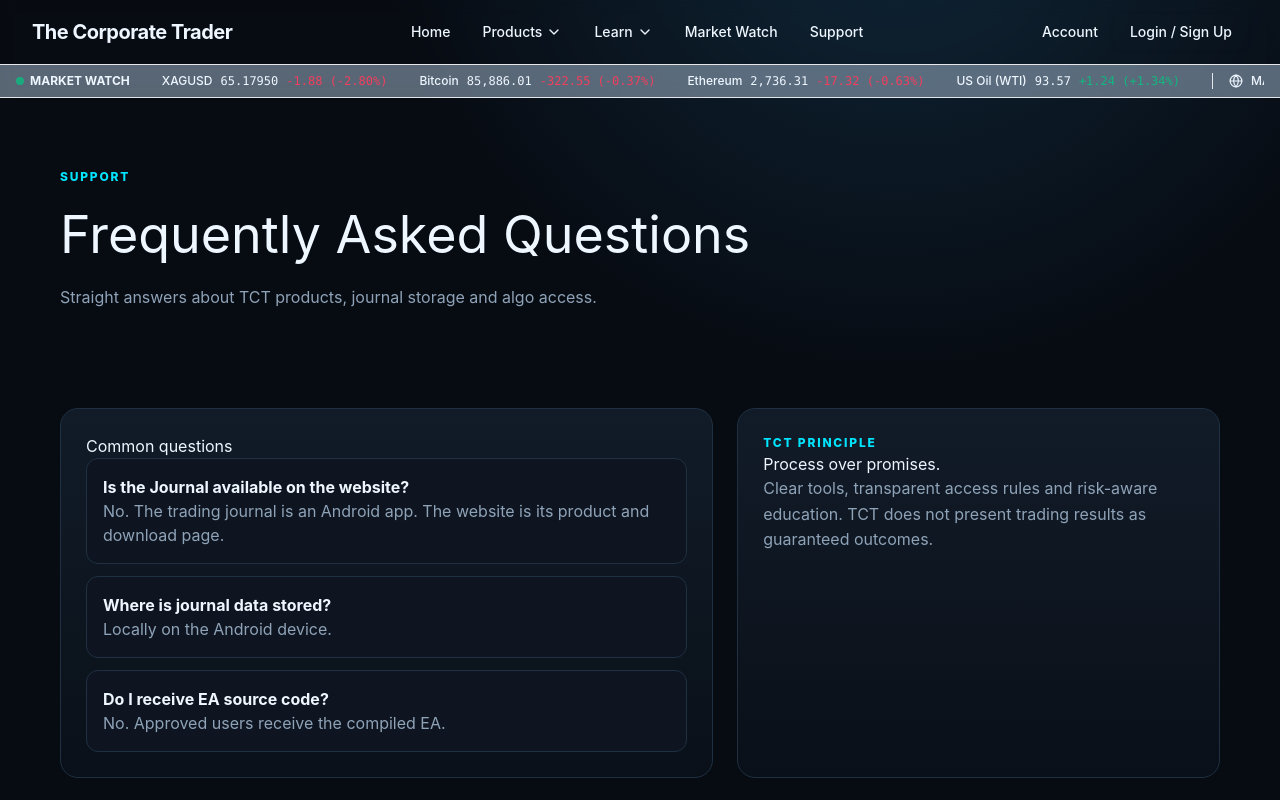
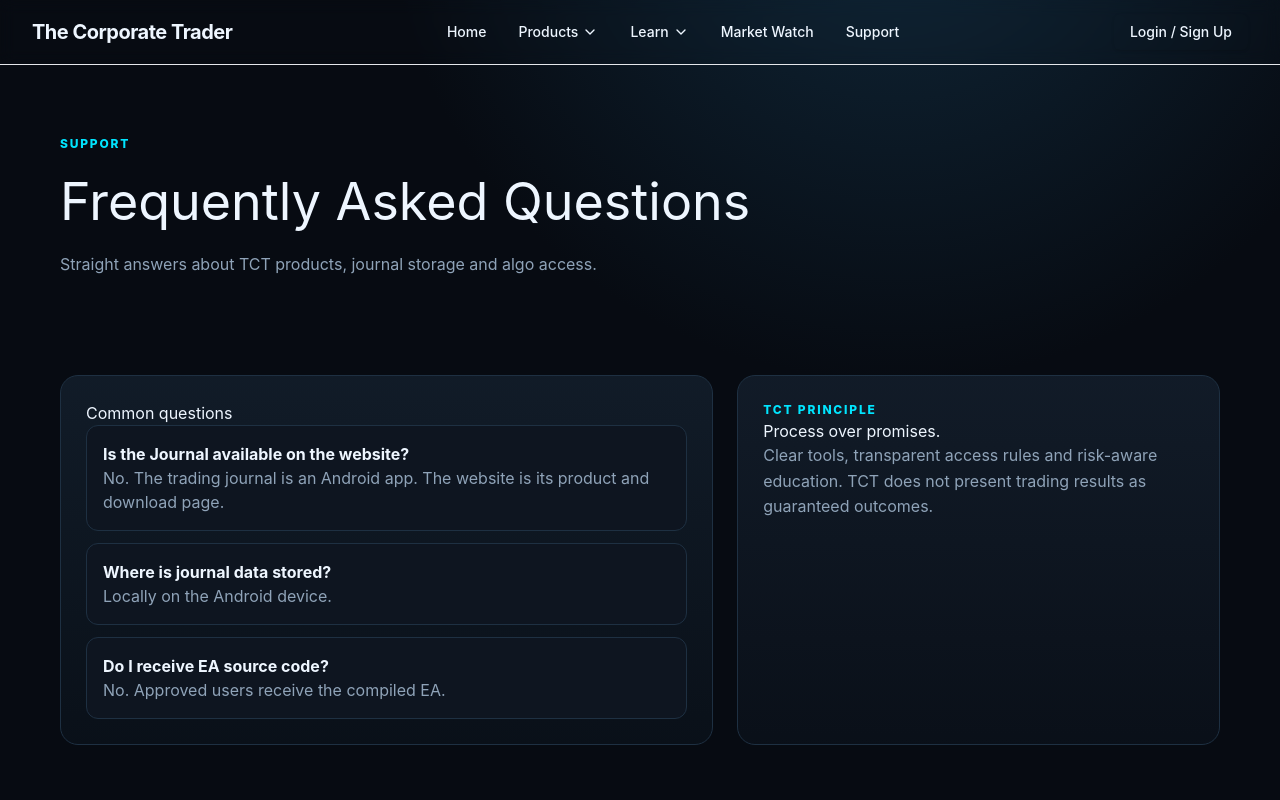
Before and after one commit to Thecorporatetrader/The-corporate-trader, a Next.js app: page /faq in a window 1280 px wide. Shown: the top 800 px of the page. Built offline with nearby package versions, Linux system fonts and the light colour scheme.

Commit message:
Update Nav.tsx

```diff
--- a/components/Nav.tsx
+++ b/components/Nav.tsx
@@ -2,7 +2,7 @@
 
 import Link from "next/link";
 import { useState, useEffect } from "react";
-import { Menu, X, ChevronDown, User, Globe, TrendingUp, TrendingDown } from "lucide-react";
+import { Menu, X, ChevronDown, User } from "lucide-react";
 
 export function Nav() {
   const [mobileMenuOpen, setMobileMenuOpen] = useState(false);
@@ -108,27 +108,19 @@
             )}
           </div>
 
-          {/* Fixed Route: Market Watch */}
+          {/* Market Watch Route */}
           <Link href="/markets" className="text-sm font-medium hover:text-primary transition-colors">
             Market Watch
           </Link>
 
-          {/* Fixed Route: Support */}
+          {/* Support Route */}
           <Link href="/help" className="text-sm font-medium hover:text-primary transition-colors">
             Support
           </Link>
         </nav>
 
-        {/* Right Actions / Auth */}
+        {/* Right Actions / Auth (Standalone Account link removed) */}
         <div className="hidden md:flex items-center space-x-4">
-          <Link
-            href="/account"
-            className="text-sm font-medium hover:text-primary transition-colors"
-          >
-            Account
-          </Link>
-
-          {/* Dynamic Auth Button / User Profile */}
           {user ? (
             <Link
               href="/account"
@@ -156,51 +148,6 @@
           >
             {mobileMenuOpen ? <X className="w-6 h-6" /> : <Menu className="w-6 h-6" />}
           </button>
-        </div>
-      </div>
-
-      {/* Market Watch, Financial & Macro News Ticker Bar */}
-      <div className="bg-muted/60 border-t border-border py-2 px-4 overflow-hidden text-xs">
-        <div className="max-w-7xl mx-auto flex items-center space-x-8 whitespace-nowrap overflow-x-auto scrollbar-none">
-          <div className="flex items-center space-x-1.5 font-bold text-primary">
-            <span className="w-2 h-2 rounded-full bg-emerald-500 animate-pulse"></span>
-            <span>MARKET WATCH</span>
-          </div>
-
-          {/* XAGUSD */}
-          <div className="flex items-center space-x-2">
-            <span className="text-muted-foreground font-medium">XAGUSD</span>
-            <span className="font-mono">65.17950</span>
-            <span className="text-rose-500 flex items-center font-mono">-1.88 (-2.80%)</span>
-          </div>
-
-          {/* Bitcoin */}
-          <div className="flex items-center space-x-2">
-            <span className="text-muted-foreground font-medium">Bitcoin</span>
-            <span className="font-mono">85,886.01</span>
-            <span className="text-rose-500 flex items-center font-mono">-322.55 (-0.37%)</span>
-          </div>
-
-          {/* Ethereum */}
-          <div className="flex items-center space-x-2">
-            <span className="text-muted-foreground font-medium">Ethereum</span>
-            <span className="font-mono">2,736.31</span>
-            <span className="text-rose-500 flex items-center font-mono">-17.32 (-0.63%)</span>
-          </div>
-
-          {/* US Oil */}
-          <div className="flex items-center space-x-2">
-            <span className="text-muted-foreground font-medium">US Oil (WTI)</span>
-            <span className="font-mono">93.57</span>
-            <span className="text-emerald-500 flex items-center font-mono">+1.24 (+1.34%)</span>
-          </div>
-
-          {/* Macro & Economic News Ticker Segment */}
-          <div className="flex items-center space-x-2 pl-4 border-l border-border text-muted-foreground">
-            <Globe className="w-3.5 h-3.5 text-primary" />
-            <span className="font-medium text-foreground">MACRO:</span>
-            <span>US Core CPI Preview in focus • Global Liquidity Index stable • ECB Rate Decision expected Friday</span>
-          </div>
         </div>
       </div>
 
@@ -246,14 +193,6 @@
             Support
           </Link>
 
-          <Link
-            href="/account"
-            onClick={() => setMobileMenuOpen(false)}
-            className="block text-base font-medium py-1"
-          >
-            Account
-          </Link>
-
           <div className="pt-2">
             {user ? (
               <Link
```
